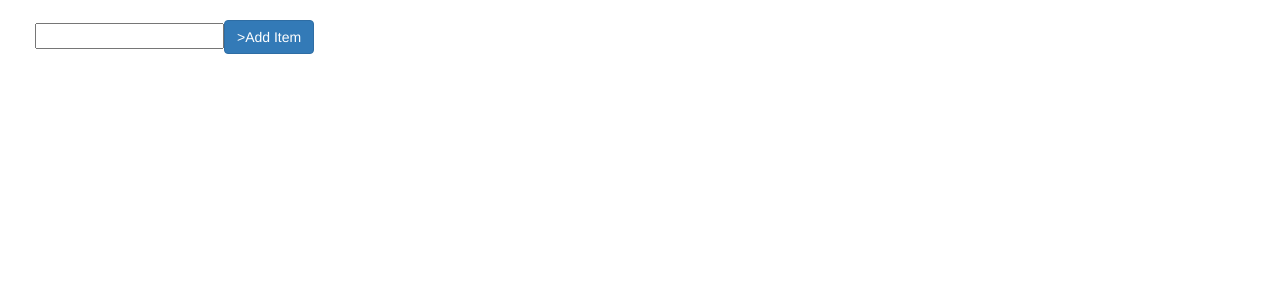
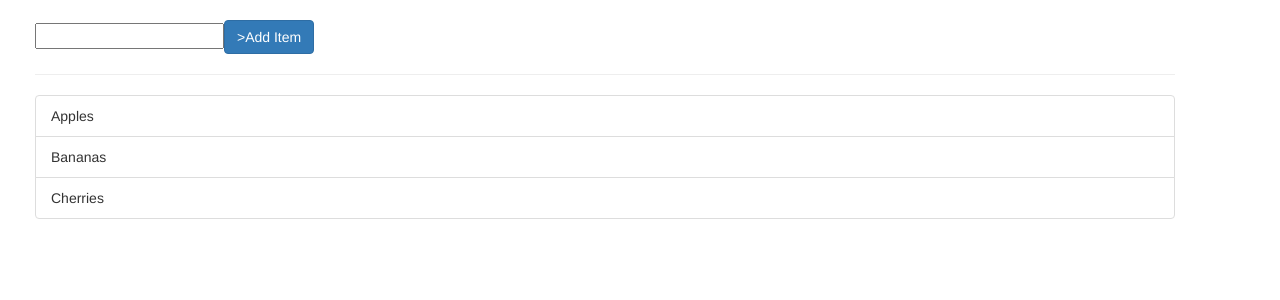
Before and after one commit to Niegi/angular-essentials, an Angular app: page / in a window 1280 px wide. Shown: the top 300 px of the page. Built offline with nearby package versions, Linux system fonts and the light colour scheme.

Commit message:
directives, after lesson 41

```diff
--- a/src/app/cart/cart.component.html
+++ b/src/app/cart/cart.component.html
@@ -2,3 +2,9 @@
 <button
   (click)="onAddItem()"
   class="btn btn-primary">>Add Item</button>
+
+  <hr>
+
+  <ul class="list-group">
+    <li class="list-group-item" *ngFor="let item of items">{{ item }}</li>
+  </ul>
```
